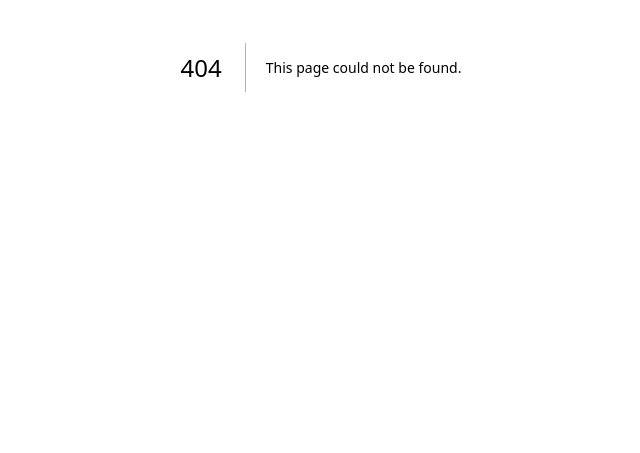
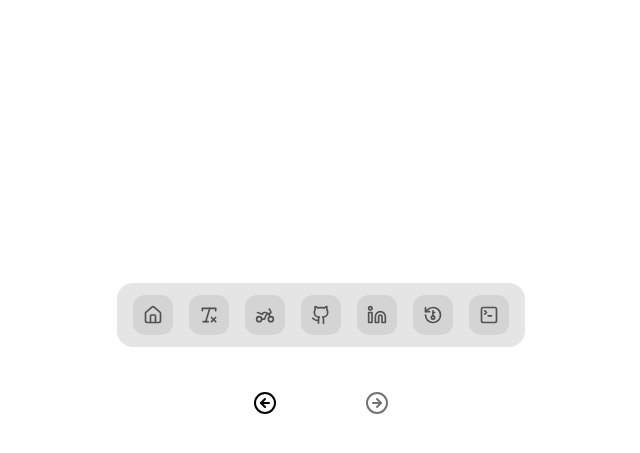
Before and after one commit to Mayank-Mishra-03/Random_UI_comp, a Next.js app: page /c6 in a window 1280 px wide. Before the commit this address had no page. Shown: the part 333-786 px from the top of the page, without its empty margins (319-959 px from the left). Built offline with nearby package versions, Linux system fonts and the light colour scheme.

Commit message:
feat: Add a new page with a floating interactive icon dock and implement global page navigation

```diff
--- /dev/null
+++ b/app/c6/page.js
@@ -0,0 +1,165 @@
+"use client";
+import React, { useRef, useState } from "react";
+import {
+  Home,
+  RemoveFormattingIcon,
+  Motorbike,
+  Github,
+  Linkedin,
+  RotateCcwKey,
+  TerminalSquareIcon,
+} from "lucide-react";
+import Link from "next/link";
+import {
+  motion,
+  useMotionValue,
+  useSpring,
+  useTransform,
+  AnimatePresence,
+} from "motion/react";
+
+const page = () => {
+  return (
+    <div className="flex items-center justify-center h-screen">
+      <FloatingDocComponent />
+    </div>
+  );
+};
+
+const links = [
+  {
+    title: "Home",
+    icon: Home,
+    href: "/",
+  },
+  {
+    title: "Page C1",
+    icon: RemoveFormattingIcon,
+    href: "/c1",
+  },
+  {
+    title: "Page C2",
+    icon: Motorbike,
+    href: "/c2",
+  },
+  {
+    title: "Page C3",
+    icon: Github,
+    href: "/c3",
+  },
+  {
+    title: "Page C4",
+    icon: Linkedin,
+    href: "/c4",
+  },
+  {
+    title: "Page C5",
+    icon: RotateCcwKey,
+    href: "/c5",
+  },
+  {
+    title: "Page C6",
+    icon: TerminalSquareIcon,
+    href: "/c6",
+  },
+];
+
+const FloatingDocComponent = () => {
+  const mouseX = useMotionValue(Infinity);
+  return (
+    <motion.div
+      onMouseMove={(e) => mouseX.set(e.pageX)}
+      // clientX is the x coordinate of the mouse relative to the viewport (your screen)
+      // pageX is the x coordinate of the mouse relative to the whole document. It remembers the all the parts of the document that you have scrolled past.
+      onMouseLeave={(e) => mouseX.set(Infinity)}
+      className="fixed bottom-30 inset-x-0 mx-auto rounded-2xl flex items-center justify-center gap-4 h-16 bg-neutral-200 w-fit px-4"
+    >
+      {links.map((elem, _) => (
+        <IconContainer
+          mouseX={mouseX}
+          key={elem.title}
+          elem={elem}
+        />
+      ))}
+    </motion.div>
+  );
+};
+
+const IconContainer = ({ elem, mouseX }) => {
+  const ref = useRef(null);
+
+  const distance = useTransform(mouseX, (value) => {
+    let bounds = ref?.current?.getBoundingClientRect() ?? { x: 0, width: 0 };
+
+    return value - bounds.x - bounds.width / 2;
+  });
+
+  let widthTransform = useTransform(distance, [-150, 0, 150], [40, 80, 40]);
+  let heightTransform = useTransform(distance, [-150, 0, 150], [40, 80, 40]);
+
+  let widthIconTransform = useTransform(distance, [-150, 0, 150], [20, 40, 20]);
+  let heightIconTransform = useTransform(
+    distance,
+    [-150, 0, 150],
+    [20, 40, 20],
+  );
+
+  let width = useSpring(widthTransform, {
+    mass: 0.1,
+    stiffness: 150,
+    damping: 12,
+  });
+  let height = useSpring(heightTransform, {
+    mass: 0.1,
+    stiffness: 150,
+    damping: 12,
+  });
+
+  let widthIcon = useSpring(widthIconTransform, {
+    mass: 0.1,
+    stiffness: 150,
+    damping: 12,
+  });
+  let heightIcon = useSpring(heightIconTransform, {
+    mass: 0.1,
+    stiffness: 150,
+    damping: 12,
+  });
+
+  const [hovered, setHovered] = useState(false);
+  return (
+    <Link
+      href={elem.href}
+      onMouseEnter={() => setHovered(true)}
+      onMouseLeave={() => setHovered(false)}
+    >
+      <motion.div
+        ref={ref}
+        style={{ width, height }}
+        className="rounded-xl bg-neutral-300 flex items-center justify-center relative"
+      >
+        <AnimatePresence>
+          {hovered && (
+            <motion.div
+              initial={{ opacity: 0, y: 20 }}
+              animate={{ opacity: 1, y: 0 }}
+              exit={{ opacity: 0, y: 2 }}
+              transition={{ duration: 0.2 }}
+              className="absolute left-1/2 -translate-x-1/2 -top-8 px-2 py-0.5 whitespace-pre bg-neutral-100 rounded-md text-xs text-neutral-600 font-semibold"
+            >
+              {elem.title}
+            </motion.div>
+          )}
+        </AnimatePresence>
+        <motion.div
+          style={{ width: widthIcon, height: heightIcon }}
+          className="flex items-center justify-center"
+        >
+          <elem.icon className="text-neutral-600 w-full h-full" />
+        </motion.div>
+      </motion.div>
+    </Link>
+  );
+};
+
+export default page;
--- /dev/null
+++ b/app/components/NavigatorButtons.js
@@ -0,0 +1,57 @@
+"use client";
+import { ArrowLeftCircle, ArrowRightCircle } from "lucide-react";
+import Link from "next/link";
+import { usePathname } from "next/navigation";
+
+const allPages = ["/", "/c1", "/c2", "/c3", "/c4", "/c5", "/c6"];
+
+const NavigationButtons = () => {
+  const pathname = usePathname();
+  const currentIndex = allPages.indexOf(pathname);
+
+  const prevPage = currentIndex > 0 ? allPages[currentIndex - 1] : null;
+  const nextPage =
+    currentIndex < allPages.length - 1 ? allPages[currentIndex + 1] : null;
+
+  return (
+    <div className="fixed bottom-10 left-1/2 -translate-x-1/2 flex items-center gap-16 z-50">
+      {prevPage ? (
+        <Link
+          href={prevPage}
+          passHref
+        >
+          <button className="p-3 bg-white rounded-full font-medium hover:-translate-x-1 transition-all duration-200 cursor-pointer">
+            <ArrowLeftCircle />
+          </button>
+        </Link>
+      ) : (
+        <button
+          disabled
+          className="p-3 bg-white rounded-full font-medium"
+        >
+          <ArrowLeftCircle className="text-neutral-500" />
+        </button>
+      )}
+
+      {nextPage ? (
+        <Link
+          href={nextPage}
+          passHref
+        >
+          <button className="p-3 bg-white rounded-full font-medium hover:translate-x-1 transition-all duration-200 cursor-pointer">
+            <ArrowRightCircle />
+          </button>
+        </Link>
+      ) : (
+        <button
+          disabled
+          className="p-3 bg-white rounded-full font-medium"
+        >
+          <ArrowRightCircle className="text-neutral-500" />
+        </button>
+      )}
+    </div>
+  );
+};
+
+export default NavigationButtons;
--- a/app/layout.js
+++ b/app/layout.js
@@ -1,5 +1,6 @@
 import { Geist, Geist_Mono } from "next/font/google";
 import "./globals.css";
+import NavigatorButtons from "./components/NavigatorButtons";
 
 const geistSans = Geist({
   variable: "--font-geist-sans",
@@ -22,6 +23,7 @@ export default function RootLayout({ children }) {
       <body
         className={`${geistSans.variable} ${geistMono.variable} antialiased`}
       >
+        <NavigatorButtons />
         {children}
       </body>
     </html>
```
Also changed, not shown: app/page.js (+5 -3 lines).
